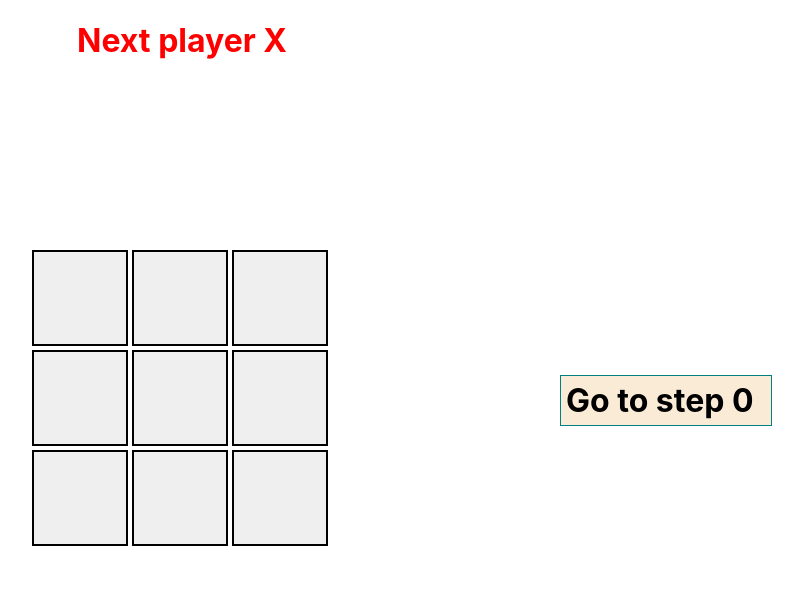
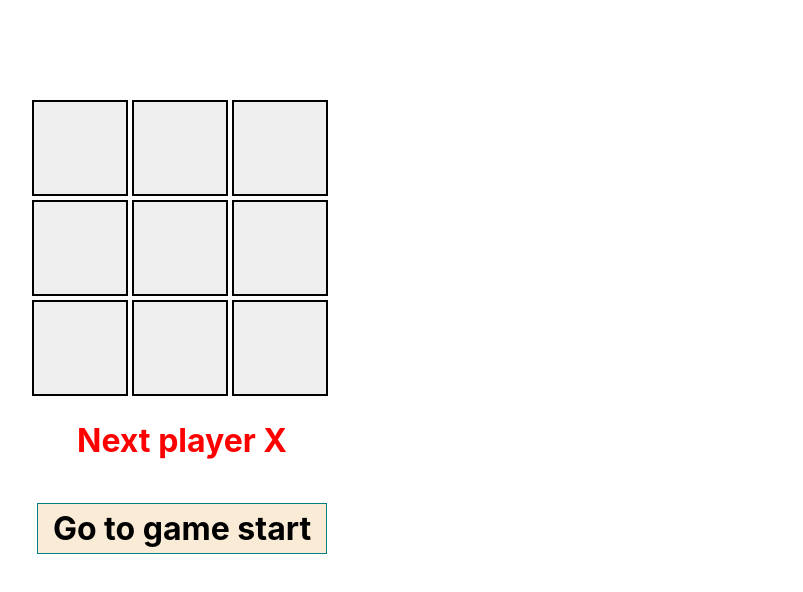
Before and after one commit to kiwi28/tictac, a React (Create React App) app: page / in a window 1280 px wide. Shown: the top 592 px of the page, without its empty margins (458-1261 px from the left). Built offline with nearby package versions, Linux system fonts and the light colour scheme.

Commit message:
finished basic game

```diff
--- a/src/components/HistoryLog.jsx
+++ b/src/components/HistoryLog.jsx
@@ -1,15 +1,15 @@
 import React from "react";
 import "../styles/HistoryLog.css";
 
-export const HistoryLog = ({ history }) => {
+export const HistoryLog = ({ history, handleFuture }) => {
   console.log(history);
 
   return (
     <>
       {history.map((log, idx) => {
         return (
-          <h1 className="log" key={idx}>
-            Go to step {idx}
+          <h1 className="log" key={idx} onClick={() => handleFuture(log, idx)}>
+            {idx ? `Go to step ${idx}` : "Go to game start"}
           </h1>
         );
       })}
--- a/src/pages/Game.jsx
+++ b/src/pages/Game.jsx
@@ -33,6 +33,15 @@ export const Game = () => {
     });
   };
 
+  const handleFuture = (log, idx) => {
+    const oldHistory = [...gameState.history];
+
+    const newHistory = oldHistory.slice(0, idx);
+    newHistory.push(log);
+    const currentPlayer = idx % 2 ? false : true;
+    setGameState({ squares: log, currentPlayer, history: newHistory });
+  };
+
   return (
     <div className="gameContainer">
       <Board gameState={gameState} handleClick={handleClick} />
@@ -40,7 +49,7 @@ export const Game = () => {
         winner={calculateWinner(gameState.squares)}
         next={gameState.currentPlayer}
       />
-      <HistoryLog history={gameState.history} />
+      <HistoryLog history={gameState.history} handleFuture={handleFuture} />
     </div>
   );
 };
--- a/src/styles/Game.css
+++ b/src/styles/Game.css
@@ -4,5 +4,7 @@
   display: flex;
   justify-content: center;
   align-items: center;
-  position: relative;
+  flex-direction: column;
+  justify-content: flex-start;
+  padding-top: 100px;
 }
--- a/src/styles/HistoryLog.css
+++ b/src/styles/HistoryLog.css
@@ -1,8 +1,5 @@
 .log {
   border: 1px solid teal;
   background-color: antiquewhite;
-  position: absolute;
-  width: 200px;
-  right: 50px;
-  padding: 5px;
+  padding: 5px 15px;
 }
--- a/src/styles/Status.css
+++ b/src/styles/Status.css
@@ -1,5 +1,3 @@
 .status {
   color: red;
-  position: absolute;
-  top: 0;
 }
```
